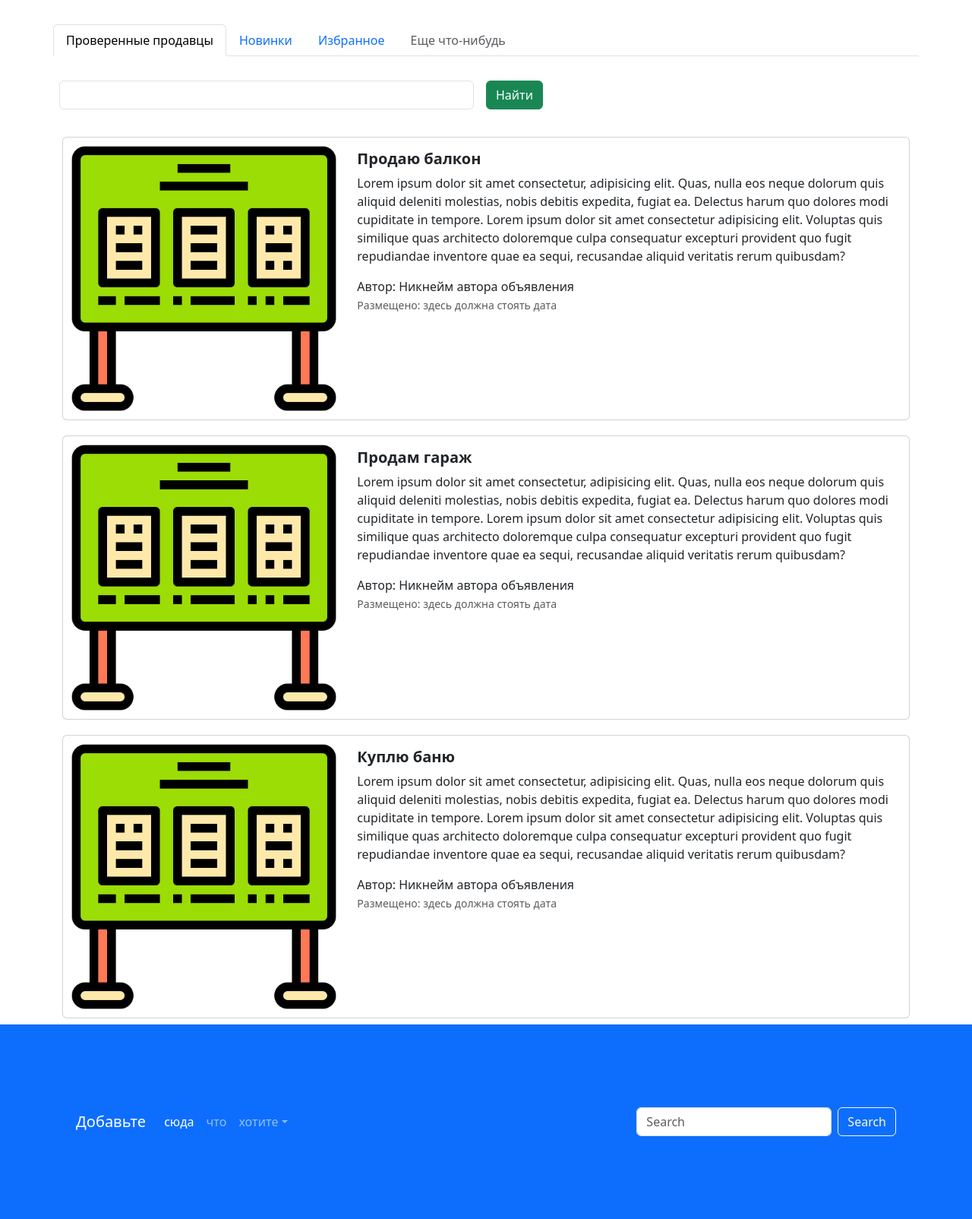
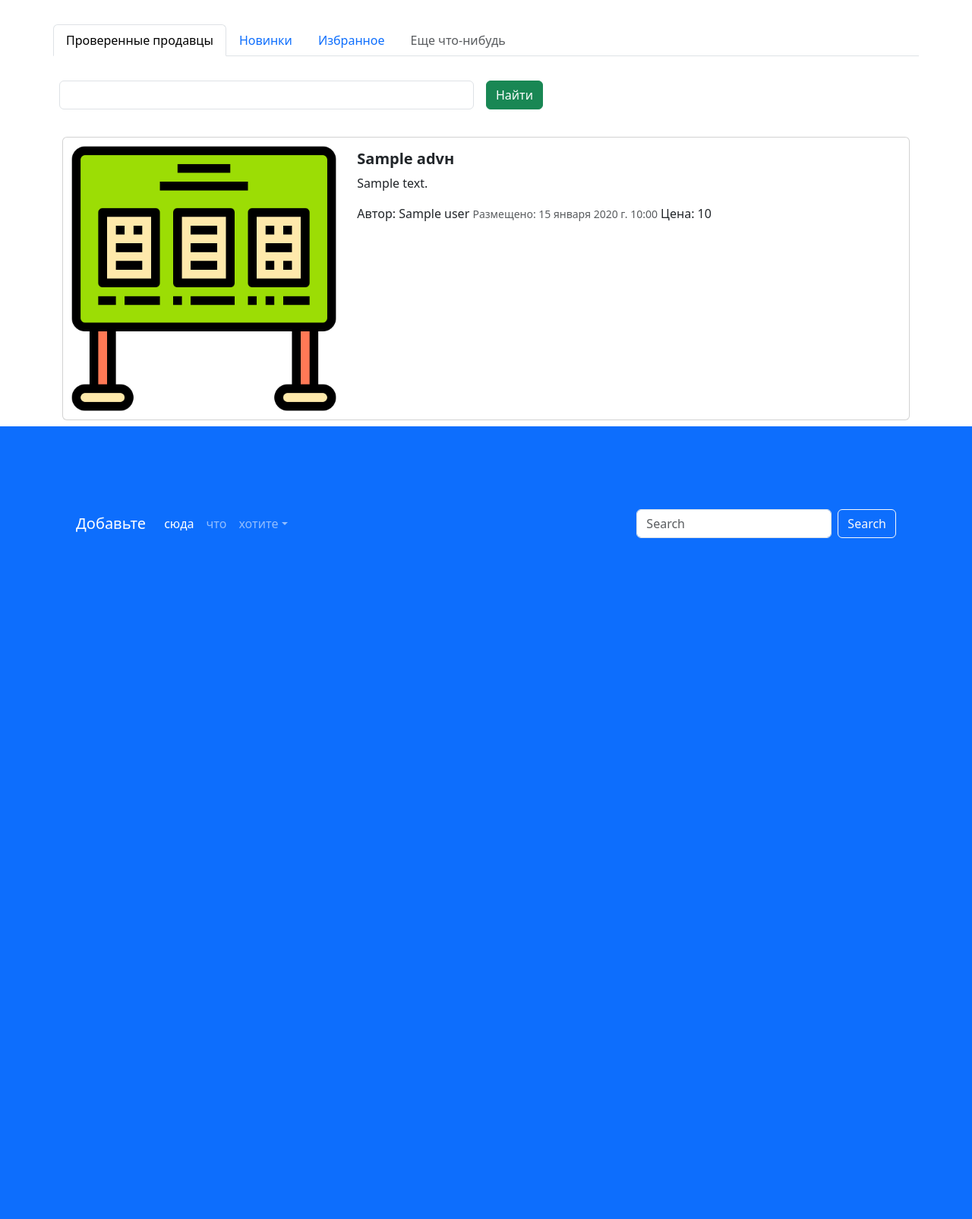
Before and after one commit to T1000trap/N1, a Django app: template djangoFW_HW/templates/index.html in a window 1280 px wide. Shown: the part 716-2320 px from the top of the page at 76% size. After the commit the page ends 1424 px from the top, so only its background shows below. Run offline with Django 4.2, Linux system fonts and the light colour scheme; the template is opened without the code that fills it: most values are stand-ins (such as "Sample title", 1, 10 or a date in 2020); some libraries are stand-ins or nearby versions.

Commit message:
New, new, new, new, new, new homework

```diff
--- a/djangoFW_HW/app_djangoFW/models.py
+++ b/djangoFW_HW/app_djangoFW/models.py
@@ -1,6 +1,11 @@
 from django.db import models
 from django.contrib import admin
 from django.utils.html import format_html
+from django.utils import timezone
+from django.contrib.auth import get_user_model
+
+User = get_user_model()
+
 
 class Advertisment(models.Model):
     title = models.CharField("Заголовок", max_length=128)
@@ -9,6 +14,7 @@ class Advertisment(models.Model):
     auction = models.BooleanField("Торг", help_text="Будет, ли торг")
     created_at = models.DateTimeField(auto_now_add=True)
     updated_at = models.DateTimeField(auto_now=True)
+    user = models.ForeignKey(User, verbose_name="Пользователь", on_delete=models.CASCADE)
 
 
     @admin.display(description="дата создания")
--- a/djangoFW_HW/templates/index.html
+++ b/djangoFW_HW/templates/index.html
@@ -94,6 +94,7 @@ Main
         <button type="submit" class="btn btn-success mb-3">Найти</button>
       </div>
     </form>
+    {% for adv in advertisements %}
   </div>
   <div class="col">
     <div class="card mb-2" style="max-width: 1200px; margin-top: 20px;">
@@ -106,77 +107,21 @@ Main
         <div class="col-md-8">
           <div class="card-body">
             <h5 class="card-title">
-              <a href="advertisement.html" class="nav-link"><strong>Продаю балкон</strong></a>
+              <a href="advertisement.html" class="nav-link"><strong>{{ adv.title }}н</strong></a>
             </h5>
             <a href="advertisement.html" class="nav-link">
               <p class="card-text">
-                Lorem ipsum dolor sit amet consectetur, adipisicing elit. Quas, nulla eos neque dolorum quis aliquid
-                deleniti molestias, nobis debitis expedita, fugiat ea. Delectus harum quo dolores modi cupiditate in
-                tempore. Lorem ipsum dolor sit amet consectetur adipisicing elit. Voluptas quis similique quas
-                architecto doloremque culpa consequatur excepturi provident quo fugit repudiandae inventore quae ea
-                sequi, recusandae aliquid veritatis rerum quibusdam?
+                {{ adv.description }}
               </p>
-              <span>Автор: Никнейм автора объявления</span>
-              <p class="card-text"><small class="text-muted">Размещено: здесь должна стоять дата</small></p>
+              <span>Автор: {{ adv.user }} </span>
+              <span class="card-text"><small class="text-muted">Размещено: {{ adv.created_at }}</small></span>
+              <span>Цена: {{ adv.price }}</span>
             </a>
           </div>
         </div>
       </div>
     </div>
-    <div class="card mb-2" style="max-width: 1200px; margin-top: 20px;">
-      <div class="row g-0">
-        <div class="col-md-4">
-          <a href="advertisement.html" class="nav-link">
-            <img src="img/adv.png" class="img-fluid rounded-start" alt="Card title">
-          </a>
-        </div>
-        <div class="col-md-8">
-          <div class="card-body">
-            <h5 class="card-title">
-              <a href="advertisement.html" class="nav-link"><strong>Продам гараж</strong></a>
-            </h5>
-            <a href="advertisement.html" class="nav-link">
-              <p class="card-text">
-                Lorem ipsum dolor sit amet consectetur, adipisicing elit. Quas, nulla eos neque dolorum quis aliquid
-                deleniti molestias, nobis debitis expedita, fugiat ea. Delectus harum quo dolores modi cupiditate in
-                tempore. Lorem ipsum dolor sit amet consectetur adipisicing elit. Voluptas quis similique quas
-                architecto doloremque culpa consequatur excepturi provident quo fugit repudiandae inventore quae ea
-                sequi, recusandae aliquid veritatis rerum quibusdam?
-              </p>
-              <span>Автор: Никнейм автора объявления</span>
-              <p class="card-text"><small class="text-muted">Размещено: здесь должна стоять дата</small></p>
-            </a>
-          </div>
-        </div>
-      </div>
-    </div>
-    <div class="card mb-2" style="max-width: 1200px; margin-top: 20px;">
-      <div class="row g-0">
-        <div class="col-md-4">
-          <a href="advertisement.html" class="nav-link">
-            <img src="img/adv.png" class="img-fluid rounded-start" alt="Card title">
-          </a>
-        </div>
-        <div class="col-md-8">
-          <div class="card-body">
-            <h5 class="card-title">
-              <a href="advertisement.html" class="nav-link"><strong>Куплю баню</strong></a>
-            </h5>
-            <a href="advertisement.html" class="nav-link">
-              <p class="card-text">
-                Lorem ipsum dolor sit amet consectetur, adipisicing elit. Quas, nulla eos neque dolorum quis aliquid
-                deleniti molestias, nobis debitis expedita, fugiat ea. Delectus harum quo dolores modi cupiditate in
-                tempore. Lorem ipsum dolor sit amet consectetur adipisicing elit. Voluptas quis similique quas
-                architecto doloremque culpa consequatur excepturi provident quo fugit repudiandae inventore quae ea
-                sequi, recusandae aliquid veritatis rerum quibusdam?
-              </p>
-              <span>Автор: Никнейм автора объявления</span>
-              <p class="card-text"><small class="text-muted">Размещено: здесь должна стоять дата</small></p>
-            </a>
-          </div>
-        </div>
-      </div>
-    </div>
+      {% endfor %}
   </div>
 </div>
 <footer style="padding: 100px;" class="bg-primary">
```
Also changed, not shown: djangoFW_HW/app_djangoFW/views.py (+5 -2 lines).
